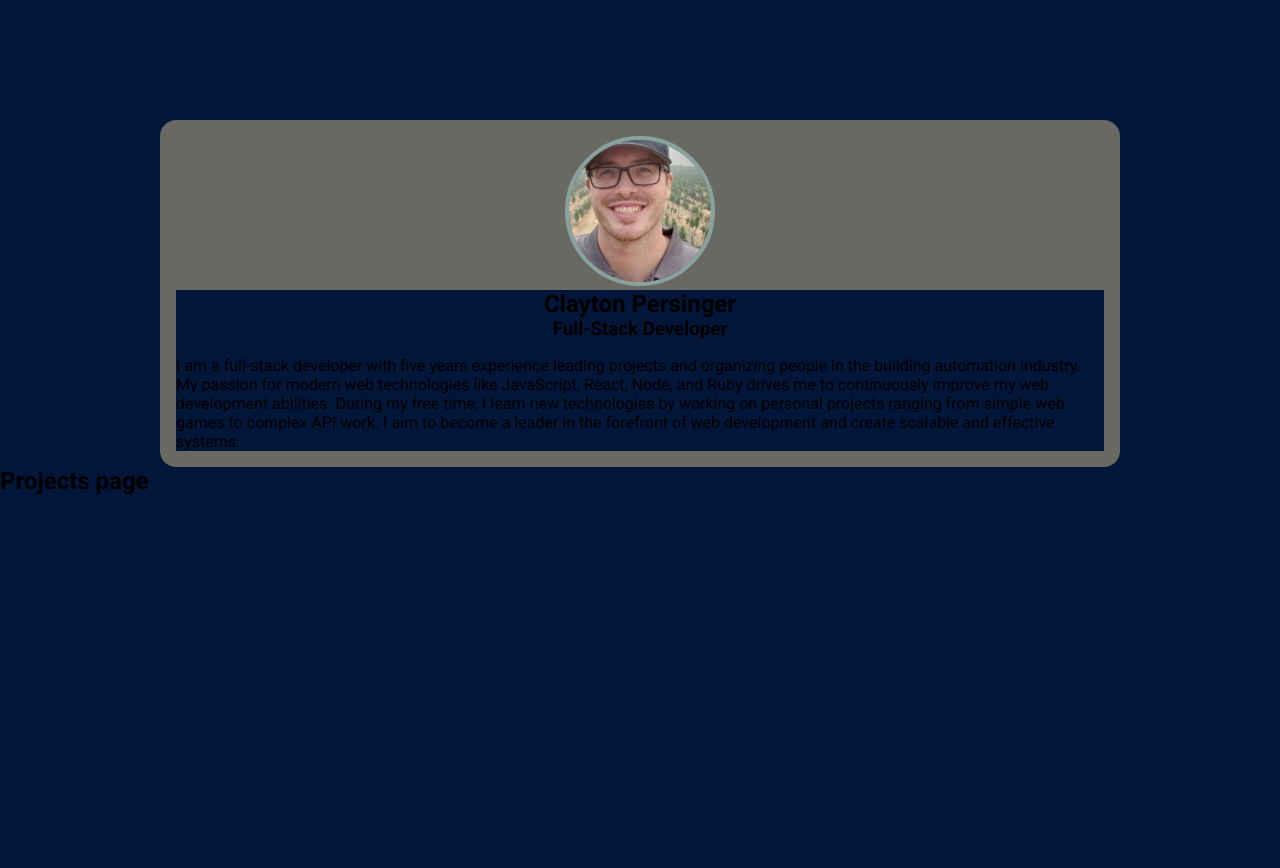
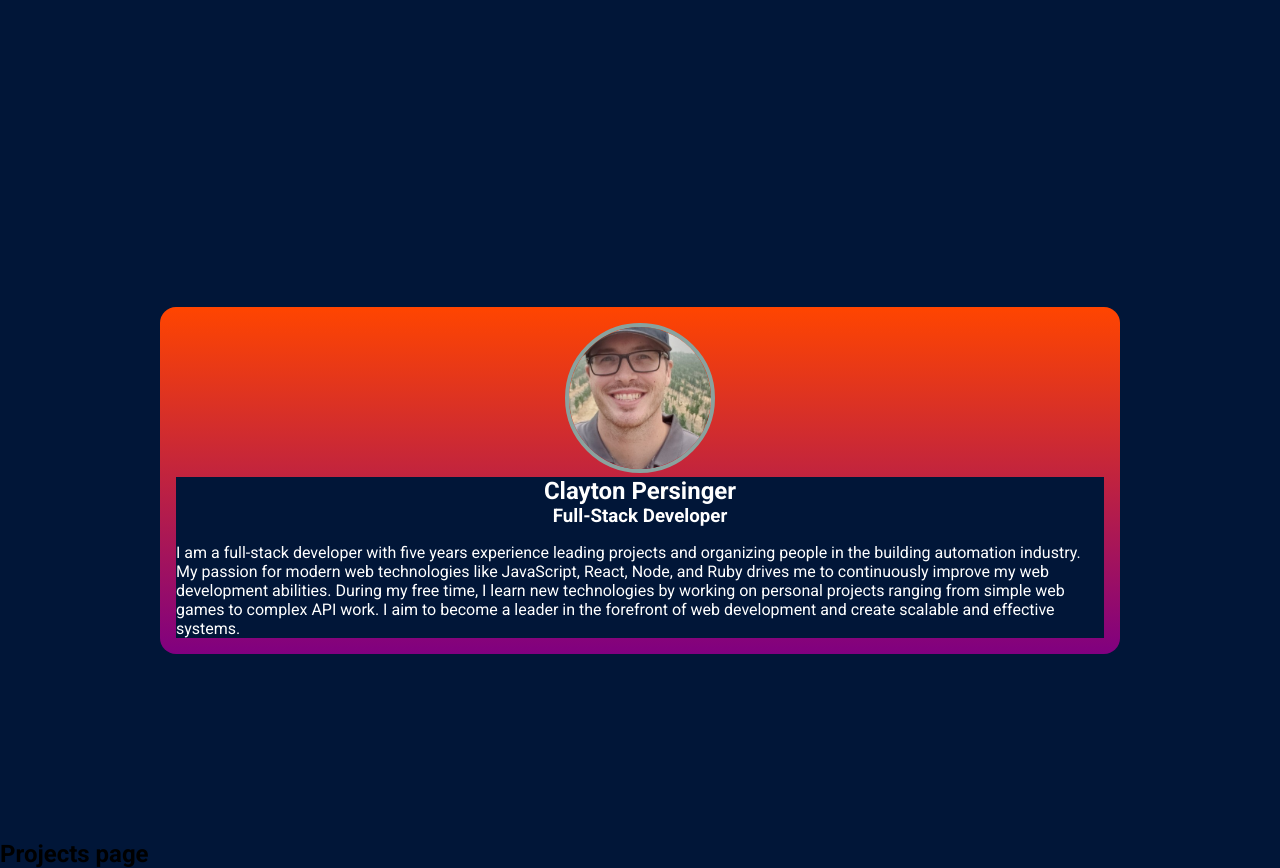
Before and after one commit to oMnotopia/portfolio, a React (Vite) app: page /#/ in a window 1280 px wide. Shown: the part 680-1548 px from the top of the page. Before the commit the page ends 1175 px from the top, so only its background shows below. Built offline with nearby package versions, Linux system fonts and the light colour scheme.

Commit message:
Update styling of about page

```diff
--- a/src/styles/About.css
+++ b/src/styles/About.css
@@ -1,6 +1,7 @@
 #about{
   margin: auto;
   width: 75%;
+  height: 90vh;
   text-align: center;
 }
 
@@ -11,10 +12,20 @@
   border: 4px solid #8aa29e
 }
 
+.user-card-container {
+  display: flex;
+  align-items: center;
+  height: 100%;
+}
+
 .user-card{
-  background-color: #686963;
+  background-image: linear-gradient(orangered, purple);
   border-radius: 1rem;
   padding: 1rem;
+}
+
+.user-card > p, h2, h3 {
+  color: white
 }
 
 .user-description{
```
